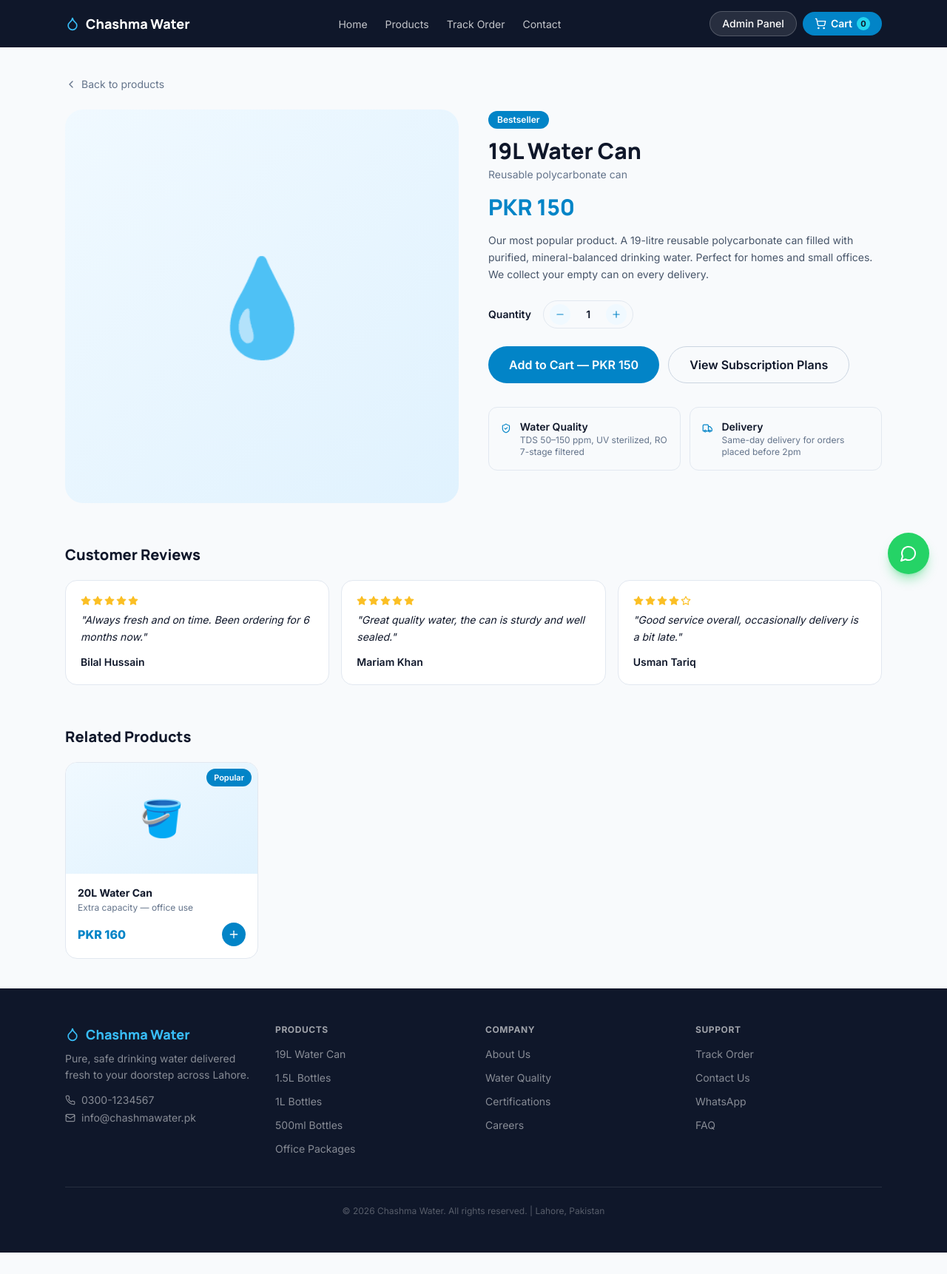
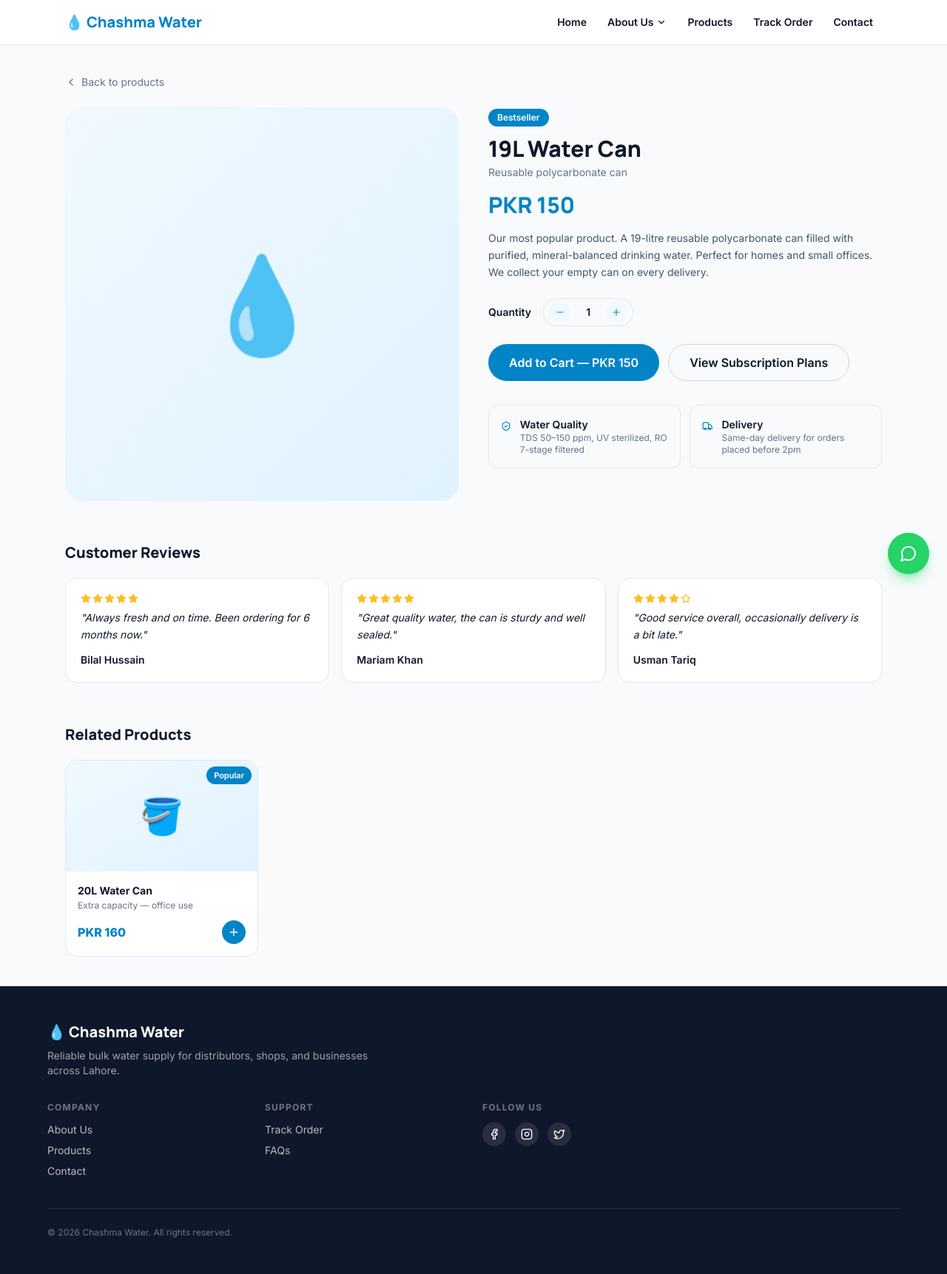
Before and after one commit to khanashfaqahmed/chashma-water, a Next.js app: page /products/19l-water-can in a window 1280 px wide. Shown: the whole page at 74% size. Before the commit the page ends 1693 px from the top, so only its background shows below. Built offline with nearby package versions, Linux system fonts and the light colour scheme.

Commit message:
Redesign nav, footer, add quick actions - Nestle-inspired layout

```diff
--- a/src/app/page.tsx
+++ b/src/app/page.tsx
@@ -1,4 +1,5 @@
 import Hero from '@/components/sections/hero'
+import QuickActions from '@/components/sections/quick-actions'
 import WhyChooseUs from '@/components/sections/why-choose-us'
 import HowItWorks from '@/components/sections/how-it-works'
 import AreaChecker from '@/components/sections/area-checker'
@@ -10,6 +11,7 @@
   return (
     <>
       <Hero />
+      <QuickActions />
       <WhyChooseUs />
       <HowItWorks />
       <AreaChecker />
--- a/src/components/layout/footer.tsx
+++ b/src/components/layout/footer.tsx
@@ -1,86 +1,57 @@
 import Link from 'next/link'
-import { Droplet, Phone, Mail } from 'lucide-react'
-import { whatsappLink } from '@/lib/utils'
-
-const footerColumns = [
-  {
-    title: 'Products',
-    links: [
-      { href: '/products', label: '19L Water Can' },
-      { href: '/products', label: '1.5L Bottles' },
-      { href: '/products', label: '1L Bottles' },
-      { href: '/products', label: '500ml Bottles' },
-      { href: '/products', label: 'Office Packages' },
-    ],
-  },
-  {
-    title: 'Company',
-    links: [
-      { href: '/#about', label: 'About Us' },
-      { href: '/#why', label: 'Water Quality' },
-      { href: '/#why', label: 'Certifications' },
-      { href: '/contact', label: 'Careers' },
-    ],
-  },
-  {
-    title: 'Support',
-    links: [
-      { href: '/track', label: 'Track Order' },
-      { href: '/contact', label: 'Contact Us' },
-      { href: whatsappLink(), label: 'WhatsApp' },
-      { href: '/#faq', label: 'FAQ' },
-    ],
-  },
-]
+import { Facebook, Instagram, Twitter } from 'lucide-react'
 
 export default function Footer() {
   return (
-    <footer className="bg-dark text-white">
-      <div className="mx-auto max-w-6xl px-4 py-12 sm:px-6">
-        <div className="grid grid-cols-1 gap-8 sm:grid-cols-2 md:grid-cols-4">
+    <footer className="bg-dark px-4 py-12 text-white sm:px-6">
+      <div className="mx-auto max-w-6xl">
+        <div className="mb-8">
+          <p className="font-display text-xl font-extrabold">💧 Chashma Water</p>
+          <p className="mt-2 max-w-md text-sm text-white/60">
+            Reliable bulk water supply for distributors, shops, and businesses across Lahore.
+          </p>
+        </div>
+
+        <div className="grid grid-cols-2 gap-6 sm:grid-cols-4">
           <div>
-            <div className="mb-2 flex items-center gap-2 font-display text-lg font-extrabold text-primary-400">
-              <Droplet className="h-5 w-5" aria-hidden="true" />
-              Chashma Water
-            </div>
-            <p className="text-sm leading-relaxed text-white/50">
-              Pure, safe drinking water delivered fresh to your doorstep
-              across Lahore.
+            <p className="mb-3 text-xs font-bold uppercase tracking-widest text-white/40">
+              Company
             </p>
-            <div className="mt-3 space-y-1 text-sm text-white/50">
-              <p className="flex items-center gap-2">
-                <Phone className="h-3.5 w-3.5" aria-hidden="true" /> 0300-1234567
-              </p>
-              <p className="flex items-center gap-2">
-                <Mail className="h-3.5 w-3.5" aria-hidden="true" /> info@chashmawater.pk
-              </p>
+            <ul className="space-y-2 text-sm text-white/70">
+              <li><Link href="/about" className="hover:text-white">About Us</Link></li>
+              <li><Link href="/products" className="hover:text-white">Products</Link></li>
+              <li><Link href="/contact" className="hover:text-white">Contact</Link></li>
+            </ul>
+          </div>
+          <div>
+            <p className="mb-3 text-xs font-bold uppercase tracking-widest text-white/40">
+              Support
+            </p>
+            <ul className="space-y-2 text-sm text-white/70">
+              <li><Link href="/track" className="hover:text-white">Track Order</Link></li>
+              <li><Link href="/contact" className="hover:text-white">FAQs</Link></li>
+            </ul>
+          </div>
+          <div className="col-span-2">
+            <p className="mb-3 text-xs font-bold uppercase tracking-widest text-white/40">
+              Follow Us
+            </p>
+            <div className="flex gap-3">
+              <a href="#" aria-label="Facebook" className="rounded-full bg-white/10 p-2 hover:bg-white/20">
+                <Facebook className="h-4 w-4" />
+              </a>
+              <a href="#" aria-label="Instagram" className="rounded-full bg-white/10 p-2 hover:bg-white/20">
+                <Instagram className="h-4 w-4" />
+              </a>
+              <a href="#" aria-label="Twitter" className="rounded-full bg-white/10 p-2 hover:bg-white/20">
+                <Twitter className="h-4 w-4" />
+              </a>
             </div>
           </div>
-
-          {footerColumns.map((col) => (
-            <div key={col.title}>
-              <h3 className="mb-3 text-xs font-bold uppercase tracking-wider text-white/60">
-                {col.title}
-              </h3>
-              <ul className="space-y-2">
-                {col.links.map((link, idx) => (
-                  <li key={`${col.title}-${idx}`}>
-                    <Link
-                      href={link.href}
-                      className="text-sm text-white/50 transition-colors hover:text-primary-400"
-                    >
-                      {link.label}
-                    </Link>
-                  </li>
-                ))}
-              </ul>
-            </div>
-          ))}
         </div>
 
-        <div className="mt-10 border-t border-white/10 pt-6 text-center text-xs text-white/30">
-          © {new Date().getFullYear()} Chashma Water. All rights reserved. |
-          Lahore, Pakistan
+        <div className="mt-10 border-t border-white/10 pt-6 text-xs text-white/40">
+          © {new Date().getFullYear()} Chashma Water. All rights reserved.
         </div>
       </div>
     </footer>
--- a/src/components/layout/navbar.tsx
+++ b/src/components/layout/navbar.tsx
@@ -1,105 +1,100 @@
 'use client'
+import { useState } from 'react'
+import Link from 'next/link'
+import { Menu, X, ChevronDown } from 'lucide-react'
 
-import Link from 'next/link'
-import { useState } from 'react'
-import { Droplet, ShoppingCart, Menu, X } from 'lucide-react'
-import { useCart } from '@/lib/cart-context'
-import { cn } from '@/lib/utils'
-
-const navLinks = [
-  { href: '/', label: 'Home' },
-  { href: '/products', label: 'Products' },
-  { href: '/track', label: 'Track Order' },
-  { href: '/contact', label: 'Contact' },
+const navItems = [
+  { label: 'Home', href: '/' },
+  {
+    label: 'About Us',
+    href: '/about',
+    dropdown: [
+      { label: 'Our Story', href: '/about' },
+      { label: 'Quality & Safety', href: '/about#quality' },
+    ],
+  },
+  { label: 'Products', href: '/products' },
+  { label: 'Track Order', href: '/track' },
+  { label: 'Contact', href: '/contact' },
 ]
 
 export default function Navbar() {
-  const { itemCount } = useCart()
   const [open, setOpen] = useState(false)
+  const [dropOpen, setDropOpen] = useState<string | null>(null)
 
   return (
-    <header className="sticky top-0 z-50 bg-dark">
-      <nav
-        className="mx-auto flex h-16 max-w-6xl items-center justify-between px-4 sm:px-6"
-        aria-label="Main navigation"
-      >
-        <Link
-          href="/"
-          className="flex items-center gap-2 font-display text-lg font-extrabold text-white"
-        >
-          <Droplet className="h-5 w-5 text-primary-400" aria-hidden="true" />
-          Chashma Water
+    <header className="sticky top-0 z-50 border-b border-slate-200 bg-white">
+      <div className="mx-auto flex max-w-6xl items-center justify-between px-4 py-3 sm:px-6">
+        <Link href="/" className="font-display text-xl font-extrabold text-primary-600">
+          💧 Chashma Water
         </Link>
 
-        <ul className="hidden items-center gap-6 md:flex">
-          {navLinks.map((link) => (
-            <li key={link.href}>
+        <nav className="hidden items-center gap-1 lg:flex">
+          {navItems.map((item) => (
+            <div
+              key={item.label}
+              className="relative"
+              onMouseEnter={() => item.dropdown && setDropOpen(item.label)}
+              onMouseLeave={() => item.dropdown && setDropOpen(null)}
+            >
               <Link
-                href={link.href}
-                className="text-sm text-white/75 transition-colors hover:text-primary-400"
+                href={item.href}
+                className="flex items-center gap-1 rounded-lg px-3 py-2 text-sm font-semibold text-dark transition-colors hover:bg-slate-50 hover:text-primary-600"
               >
-                {link.label}
+                {item.label}
+                {item.dropdown && <ChevronDown className="h-3.5 w-3.5" aria-hidden="true" />}
               </Link>
-            </li>
+              {item.dropdown && dropOpen === item.label && (
+                <div className="absolute left-0 top-full w-48 rounded-xl border border-slate-200 bg-white py-2 shadow-lg">
+                  {item.dropdown.map((sub) => (
+                    <Link
+                      key={sub.label}
+                      href={sub.href}
+                      className="block px-4 py-2 text-sm text-dark hover:bg-slate-50 hover:text-primary-600"
+                    >
+                      {sub.label}
+                    </Link>
+                  ))}
+                </div>
+              )}
+            </div>
           ))}
-        </ul>
+        </nav>
 
-        <div className="flex items-center gap-2">
-          <Link
-            href="/admin"
-            className="hidden rounded-full border border-white/20 bg-white/10 px-4 py-1.5 text-sm font-medium text-white transition-colors hover:bg-white/20 sm:block"
-          >
-            Admin Panel
-          </Link>
-          <Link
-            href="/cart"
-            className="flex items-center gap-1.5 rounded-full bg-primary-600 px-4 py-1.5 text-sm font-semibold text-white transition-colors hover:bg-primary-700"
-            aria-label={`Cart, ${itemCount} items`}
-          >
-            <ShoppingCart className="h-4 w-4" aria-hidden="true" />
-            <span className="hidden sm:inline">Cart</span>
-            <span className="flex h-[18px] min-w-[18px] items-center justify-center rounded-full bg-cyan-400 px-1 text-[11px] font-bold text-dark">
-              {itemCount}
-            </span>
-          </Link>
-          <button
-            type="button"
-            onClick={() => setOpen((v) => !v)}
-            className="rounded-md p-2 text-white md:hidden"
-            aria-label={open ? 'Close menu' : 'Open menu'}
-            aria-expanded={open}
-          >
-            {open ? (
-              <X className="h-5 w-5" aria-hidden="true" />
-            ) : (
-              <Menu className="h-5 w-5" aria-hidden="true" />
-            )}
-          </button>
-        </div>
-      </nav>
+        <button
+          onClick={() => setOpen(!open)}
+          className="rounded-lg p-2 hover:bg-slate-50 lg:hidden"
+          aria-label="Toggle menu"
+        >
+          {open ? <X className="h-5 w-5" /> : <Menu className="h-5 w-5" />}
+        </button>
+      </div>
 
-      <div
-        className={cn(
-          'overflow-hidden border-t border-white/10 transition-all md:hidden',
-          open ? 'max-h-64' : 'max-h-0 border-t-0'
-        )}
-      >
-        <ul className="flex flex-col gap-1 px-4 py-3">
-          {[...navLinks, { href: '/admin', label: 'Admin Panel' }].map(
-            (link) => (
-              <li key={link.href}>
+      {open && (
+        <nav className="border-t border-slate-200 bg-white px-4 py-3 lg:hidden">
+          {navItems.map((item) => (
+            <div key={item.label}>
+              <Link
+                href={item.href}
+                onClick={() => setOpen(false)}
+                className="block rounded-lg px-3 py-2 text-sm font-semibold text-dark hover:bg-slate-50"
+              >
+                {item.label}
+              </Link>
+              {item.dropdown?.map((sub) => (
                 <Link
-                  href={link.href}
+                  key={sub.label}
+                  href={sub.href}
                   onClick={() => setOpen(false)}
-                  className="block rounded-md px-3 py-2 text-sm text-white/80 hover:bg-white/10 hover:text-white"
+                  className="block rounded-lg px-6 py-1.5 text-xs text-slate-500 hover:bg-slate-50"
                 >
-                  {link.label}
+                  {sub.label}
                 </Link>
-              </li>
-            )
-          )}
-        </ul>
-      </div>
+              ))}
+            </div>
+          ))}
+        </nav>
+      )}
     </header>
   )
 }
--- /dev/null
+++ b/src/components/sections/quick-actions.tsx
@@ -0,0 +1,47 @@
+import Link from 'next/link'
+
+const actions = [
+  {
+    title: 'NEED TO TALK?',
+    label: 'Ask Us',
+    desc: 'Got questions or feedback? Find out the many ways to reach us.',
+    href: '/contact',
+  },
+  {
+    title: 'WHOLESALE',
+    label: 'Become a Partner',
+    desc: 'Join our network of distributors and shop owners across Lahore.',
+    href: '/contact',
+  },
+  {
+    title: 'TRACK ORDER',
+    label: 'Check Status',
+    desc: 'Already ordered? Track your delivery in real time.',
+    href: '/track',
+  },
+]
+
+export default function QuickActions() {
+  return (
+    <section className="mx-auto max-w-6xl px-4 py-10 sm:px-6">
+      <div className="grid grid-cols-1 gap-5 sm:grid-cols-3">
+        {actions.map((a) => (
+          <Link
+            key={a.title}
+            href={a.href}
+            className="rounded-2xl border border-slate-200 bg-white p-6 transition-shadow hover:shadow-md"
+          >
+            <p className="text-[11px] font-bold uppercase tracking-widest text-primary-600">
+              {a.title}
+            </p>
+            <h3 className="mt-2 font-display text-lg font-extrabold text-dark">
+              {a.label}
+            </h3>
+            <p className="mt-2 text-sm text-slate-500">{a.desc}</p>
+            <p className="mt-4 text-sm font-semibold text-primary-600">Read More →</p>
+          </Link>
+        ))}
+      </div>
+    </section>
+  )
+}
```
